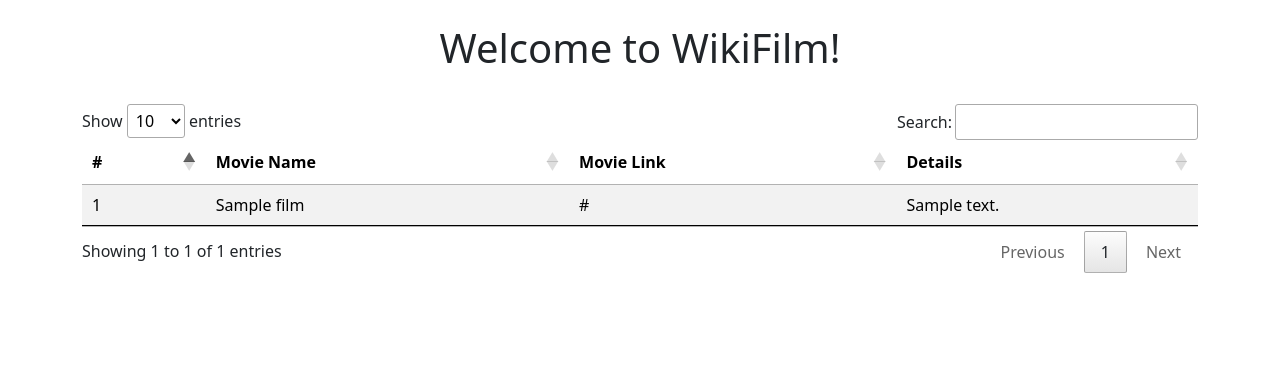
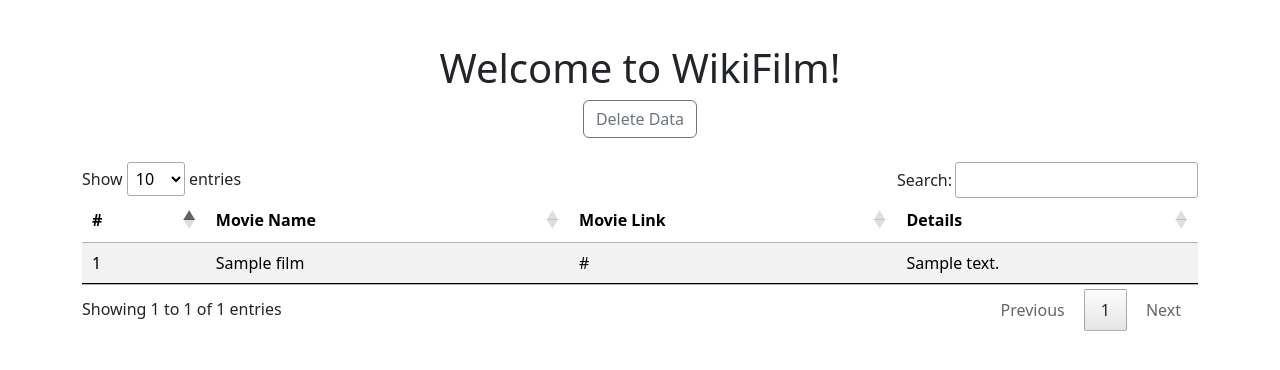
Before and after one commit to tanjil-dev/WikiFilmScraper, a Django app: page / in a window 1280 px wide. Shown: the top 370 px of the page. Run offline with Django 3.2, Linux system fonts and the light colour scheme; tables that the repository leaves empty hold one stand-in row (values such as "Sample post"); lists and menus that the app fills with data are empty; some libraries are stand-ins or nearby versions.

Commit message:
UI implement

```diff
--- a/film/templates/home.html
+++ b/film/templates/home.html
@@ -1,5 +1,6 @@
 <!DOCTYPE html>
 <html lang="en">
+
 <head>
     <meta charset="UTF-8">
     <meta name="viewport" content="width=device-width, initial-scale=1.0">
@@ -9,10 +10,56 @@
     {% bootstrap_javascript %}
     <link href="https://cdn.datatables.net/v/bs5/jq-3.7.0/dt-2.0.8/datatables.min.css" rel="stylesheet">
     <script src="https://cdn.datatables.net/v/bs5/jq-3.7.0/dt-2.0.8/datatables.min.js"></script>
+    <style>
+        .overlay {
+            display: none;
+            position: fixed;
+            top: 0;
+            left: 0;
+            width: 100%;
+            height: 100%;
+            background: rgba(0, 0, 0, 0.5);
+            z-index: 1000;
+            justify-content: center;
+            align-items: center;
+        }
+
+        .spinner {
+            width: 50px;
+            height: 50px;
+            border: 5px solid rgba(255, 255, 255, 0.3);
+            border-radius: 50%;
+            border-top-color: #fff;
+            animation: spin 1s linear infinite;
+        }
+
+        @keyframes spin {
+            to {
+                transform: rotate(360deg);
+            }
+        }
+
+        .data-container {
+            text-align: center;
+            margin-top: 20px;
+        }
+    </style>
 </head>
+
 <body>
+    <div class="overlay" id="overlay">
+        <div class="spinner" id="spinner"></div>
+    </div>
+    <div class="data-container" id="data-container"></div>
     <br>
-    <h1 class="text-center">Welcome to WikiFilm!</h1>
+    <div class="text-center">
+        <h1>Welcome to WikiFilm!</h1>
+        {% if data %}
+        <button type="button" class="btn btn-outline-secondary" onclick="deleteData()">Delete Data</button>
+        {% else %}
+        <button type="button" class="btn btn-outline-secondary" onclick="fetchData()">Fetch Data</button>
+        {% endif %}
+    </div>
     <br>
     <div class="container">
         <div class="row">
@@ -39,10 +86,59 @@
         </div>
     </div>
     <script>
-    new DataTable('#myTable',{
+        new DataTable('#myTable', {
             scrollX: true
         });
 
+        //var base_url = "https://tanjil95.pythonanywhere.com"; //Prod url
+        var base_url = "http://0.0.0.0:8000"; //local url
+
+        const overlay = document.getElementById('overlay');
+        const dataContainer = document.getElementById('data-container');
+
+        function showOverlay() {
+            overlay.style.display = 'flex';
+        }
+
+        function hideOverlay() {
+            overlay.style.display = 'none';
+        }
+
+        function fetchData() {
+            showOverlay();
+            url = `${base_url}/api/v1/film-api/`;
+            fetch(url)
+                .then(response => response.json())
+                .then(data => {
+                    hideOverlay();
+                    window.location.reload();
+
+                })
+                .catch(error => {
+                    hideOverlay();
+                    dataContainer.innerHTML = 'An error occurred while fetching data.';
+                });
+        }
+
+        function deleteData() {
+            url = `${base_url}/api/v1/film-api/delete/`;
+            showOverlay();
+            console.log(url);
+            fetch(url)
+                .then(response => response.json())
+                .then(data => {
+                    hideOverlay();
+                    window.location.reload();
+
+                })
+                .catch(error => {
+                    hideOverlay();
+                    dataContainer.innerHTML = 'An error occurred while fetching data.';
+                });
+        }
+
+
     </script>
 </body>
+
 </html>
--- a/film/urls.py
+++ b/film/urls.py
@@ -3,4 +3,5 @@ from film.api_views import *
 
 urlpatterns = [
     path('film-api/', filmApi, name='film-api'),
+    path('film-api/delete/',deleteApi, name='delete')
 ]
```
Also changed, not shown: film/api_views.py (+7 -1 lines). Lines whose indentation alone changed are shown as unchanged.
